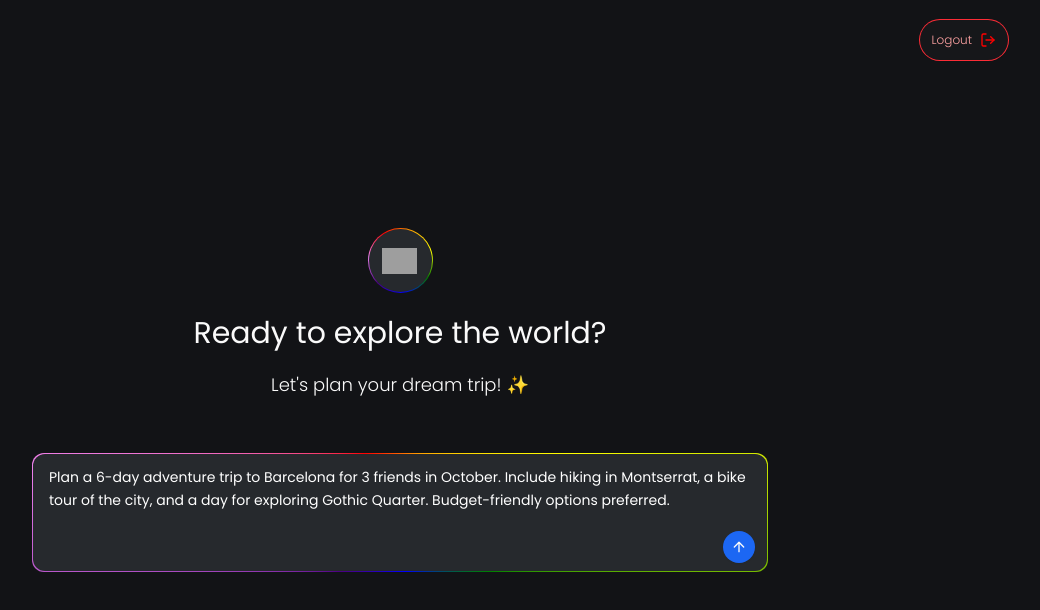
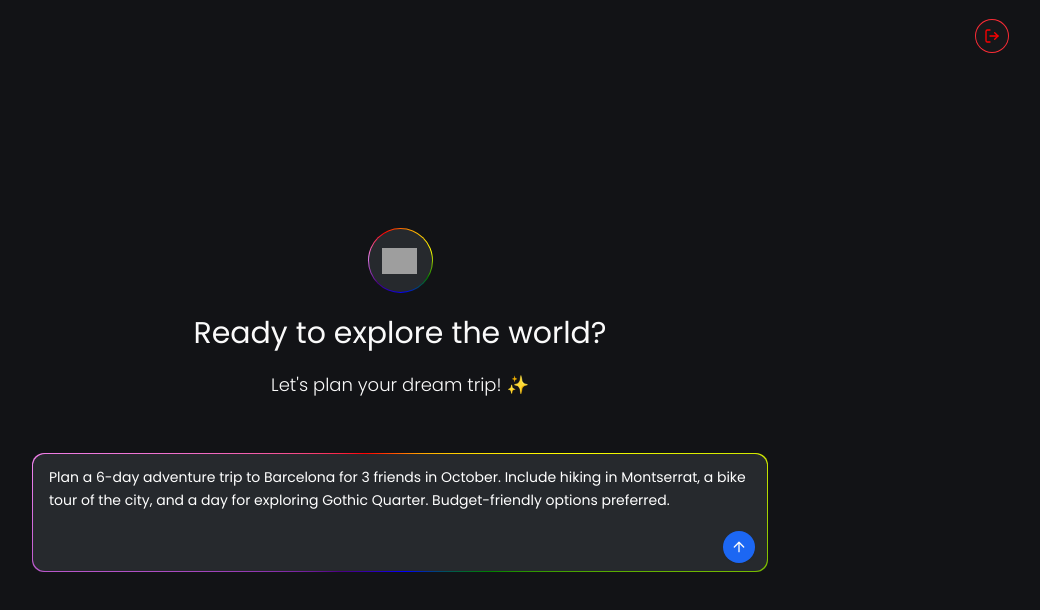
Before and after one commit to mshah972/Trevelo---Plan-Smart, a React (Vite) app: page / in a window 1280 px wide. Shown: the top 610 px of the page, without its empty margins (240-1280 px from the left). Built offline with nearby package versions, Linux system fonts and the light colour scheme; no server answers; grey boxes are pictures that could not be loaded; what unsplash-js would draw is missing.

Commit message:
Refactor `HomePage` logout button: replace `Button` with `button`, adjust styles, and simplify content.

```diff
--- a/src/frontend/pages/HomePage.jsx
+++ b/src/frontend/pages/HomePage.jsx
@@ -30,13 +30,14 @@ export default function HomePage() {
     return (
         <>
             <div className={"relative w-full min-h-svh"}>
-                <Button
-                    className={"group absolute top-5 right-8 z-50 rounded-full bg-elevated ring-1 ring-red-500 font-light text-xs hover:bg-white hover:text-black transition duration-300"}
+                <button
+                    className={"group absolute top-5 right-8 z-50 rounded-full bg-elevated ring-1 ring-red-500 font-light text-xs hover:bg-white hover:text-black transition duration-300 p-2"}
                     onClick={""}
                     type="submit"
                 >
-                    <p className={"group-hover:text-black text-red-300"}>Logout</p> <LogOut color={"red"}/>
-                </Button>
+                    {/*<p className={"group-hover:text-black text-red-300"}>Logout</p> */}
+                    <LogOut color={"red"} className={"w-[16px] h-[16px]"}/>
+                </button>
 
 
                 <div className={"flex flex-col w-full min-h-svh items-center gap-7 justify-center pb-24 lg:pb-4"}>
```
